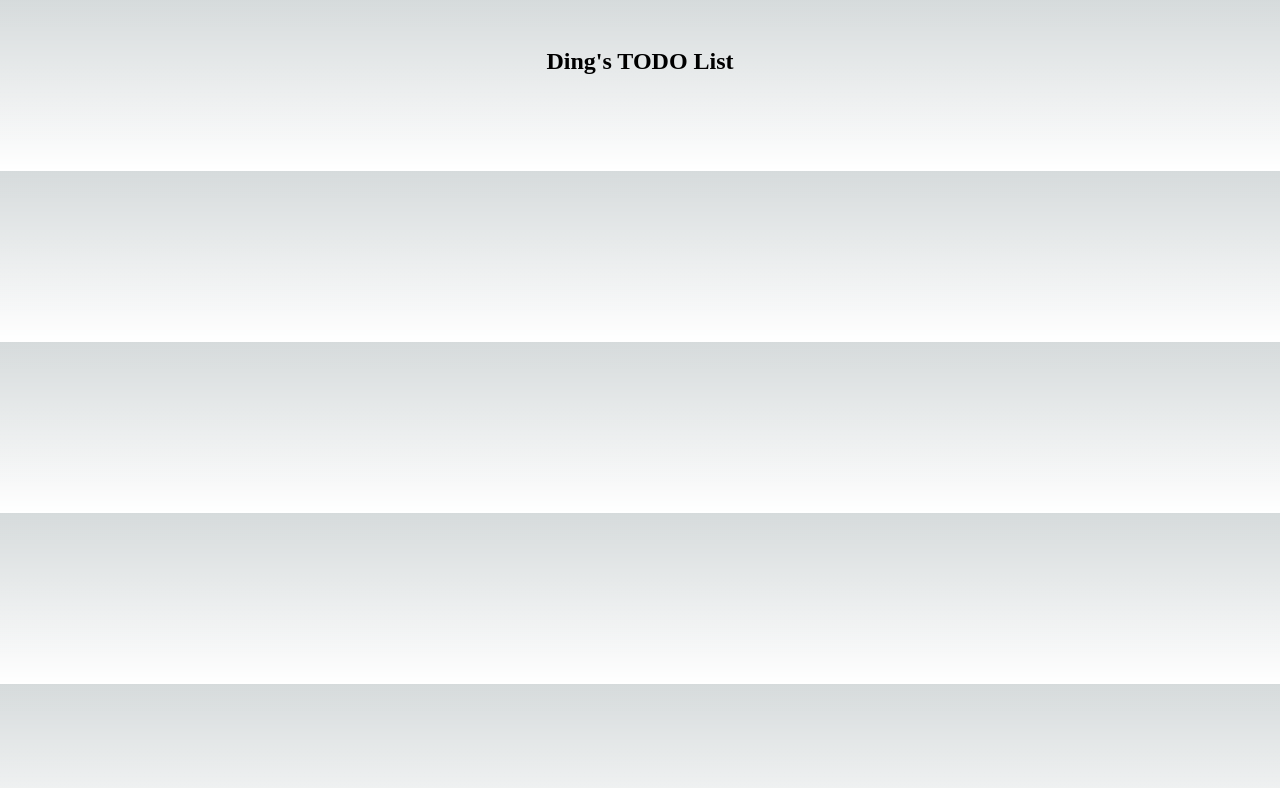
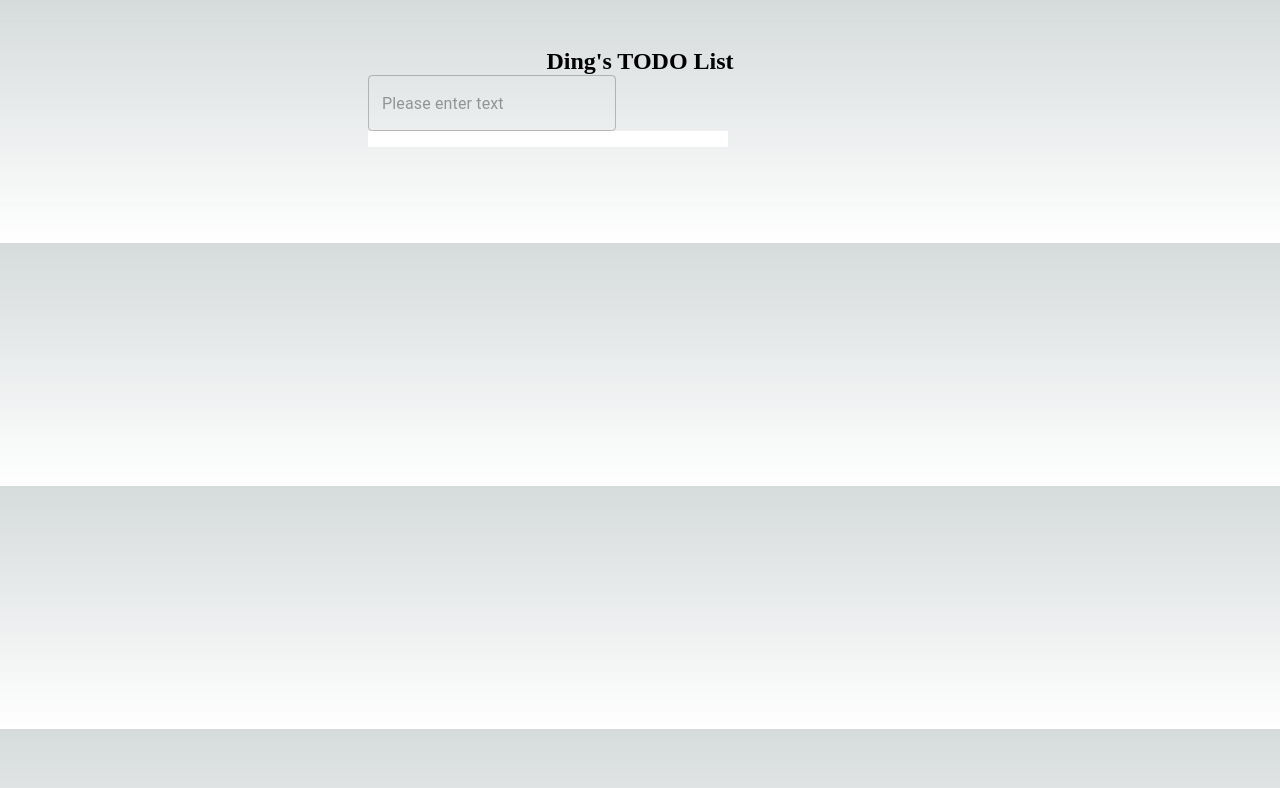
Before and after one commit to moa1128/ding-todo, a Next.js app in the folder ding-todo-ts/: page / in a window 1280 px wide. Shown: the top 788 px of the page. Built offline with nearby package versions, Linux system fonts and the light colour scheme.

Commit message:
feat: implement the initial screen

```diff
--- a/ding-todo-ts/pages/index.tsx
+++ b/ding-todo-ts/pages/index.tsx
@@ -1,12 +1,27 @@
+import * as React from 'react';
+import { useAppSelector, useAppDispatch } from "@/redux/hooks";
+import { add } from "@/redux/store";
+import TodoList from '@/components/todoList';
 import layoutStyles from '@/styles/layout.module.css';
+import TodoTextField from '@/components/todoTextField';
 
 export default function Home() {
+  const dispatch = useAppDispatch();
+  const todoList = useAppSelector(state => state.todo);
+
+  const addTodo = (newTodo: string) => {
+    dispatch(add(newTodo));
+  }
+
   return (
     <div className={layoutStyles.container}>
       <header className={layoutStyles.header}>
         <h2>Ding's TODO List</h2>
       </header>
-      <main></main>
+      <main>
+        <TodoTextField addTodo={addTodo} />
+        <TodoList todoList={todoList} />
+      </main>
     </div>
   )
 }
```
